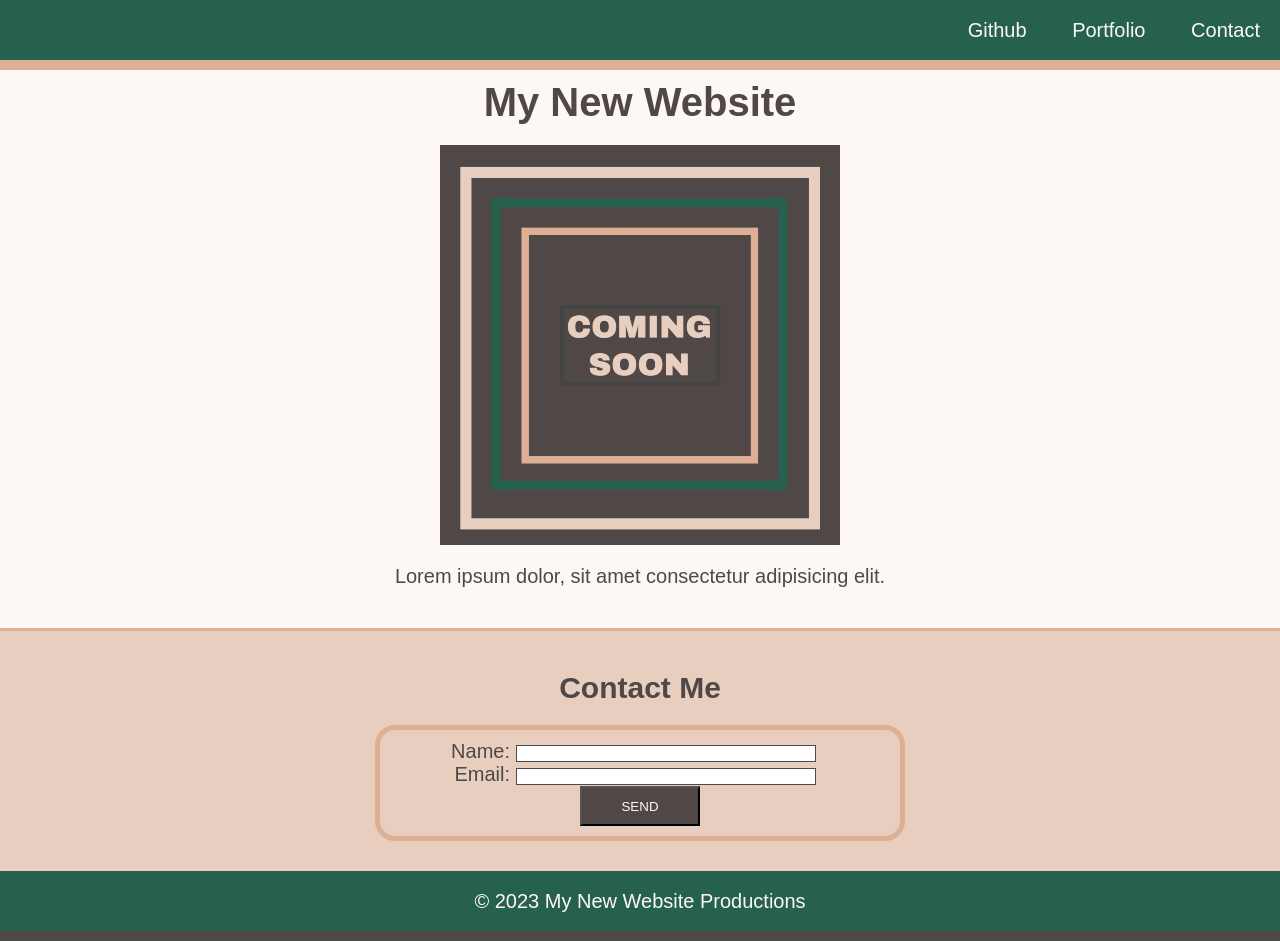
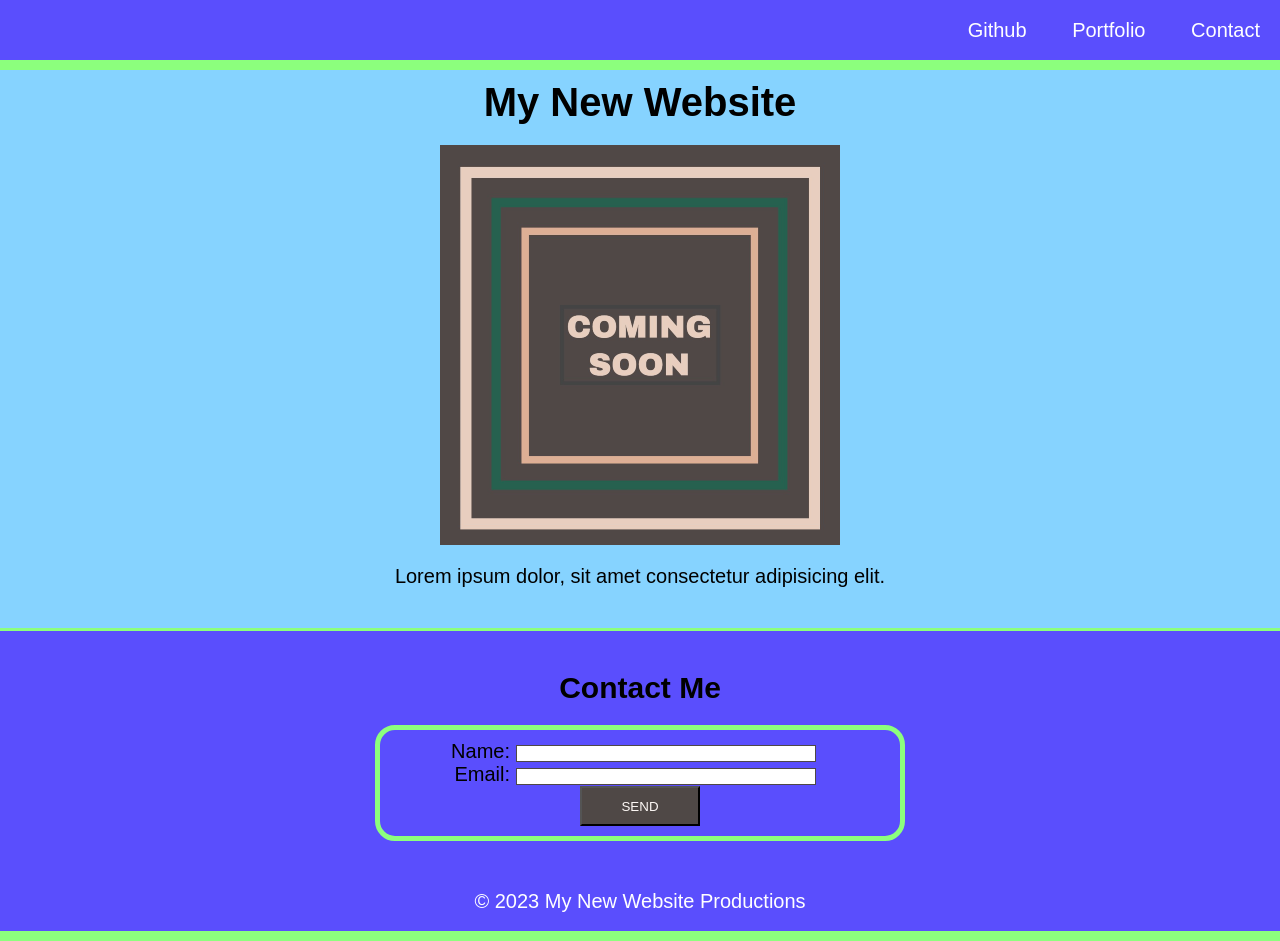
Before and after one commit to CharlesWGillespie/mini-project, a plain HTML site: page index.html in a window 1280 px wide. Drawn offline with Linux system fonts and the light colour scheme.

Commit message:
added different color to webpage

```diff
--- a/Main/assets/css/style.css
+++ b/assets/css/style.css
@@ -9,8 +9,8 @@ body {
   position: relative;
   font-family: "Goudy Bookletter 1911", sans-serif;
   font-size: 20px;
-  background-color: #FDF8F5;
-  color: #4F4846;
+  background-color: #86d3ff;
+  color: #000000;
 }
 
 h1,
@@ -30,7 +30,7 @@ li {
 
 a {
   text-decoration: none;
-  color: #FDF8F5;
+  color: #ffffff;
 }
 
 header,
@@ -38,20 +38,20 @@ footer {
   height: 60px;
   width: 100%;
   line-height: 60px;
-  background-color: #266150;
+  background-color: #5a4efd;
 }
 
 header {
   position: fixed;
-  border-bottom: 10px solid #DDAF94;
+  border-bottom: 10px solid #8cff7d;
 }
 
 footer {
   position: absolute;
   margin-top: 0;
   bottom: 0;
-  border-bottom: 10px solid #4F4846;
-  color: #FDF8F5;
+  border-bottom: 10px solid #8cff7d;
+  color: #ffffff;
 }
 
 figure {
@@ -66,8 +66,8 @@ img {
 section {
   margin-bottom: 0;
   padding: 20px 10px 40px 10px;
-  border-top: 3px solid #DDAF94;
-  background-color:  #E8CEBF;
+  border-top: 3px solid #8cff7d;
+  background-color:  #5a4efd;
 }
 
 form {
@@ -75,7 +75,7 @@ form {
   margin: 0 auto;
   width: 500px;
   padding: 10px;
-  border: 5px solid #DDAF94;
+  border: 5px solid #8cff7d;
   border-radius: 20px;
 }
 
@@ -106,8 +106,10 @@ button {
 /* Class Selectors */
 .text-center {
   text-align: center;
+  font-family:Arial, Helvetica, sans-serif
 }
 
 .text-right {
   text-align: right;
+  font-family:Arial, Helvetica, sans-serif;
 }
--- a/Main/index.html
+++ b/index.html
@@ -13,7 +13,7 @@
       <ul>
         <li> <a href="https://github.com/">Github</a></li>
         <li> <a href="#">Portfolio</a></li>
-        <li> <a href="#contact">Contact</a></li>
+        <li> <a href="charlesgillespiew@gmail.com">Contact</a></li>
       </ul>
     </nav>
   </header>
```
Also changed, not shown: Main/assets/images/image-1.png (deleted), assets/images/image-1.png (renamed from assets/image-1.png), assets/sample-page.png (deleted).
